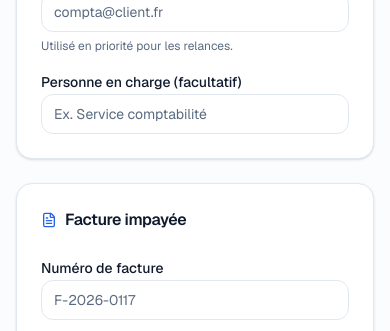
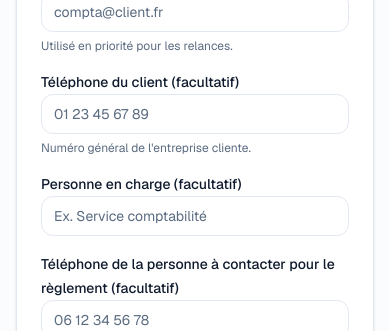
Before and after one commit to stunverse/CLAMECARE, a Next.js app: page /dossiers/nouveau in a window 390 px wide. Shown: the part 513-844 px from the top of the page. Built offline with nearby package versions, Linux system fonts and the light colour scheme; no server answers.

Commit message:
Ajouter téléphones du client et du payeur au dossier (revue humaine)
- Migration 0011: colonnes cases.debtor_phone et cases.payer_phone (appliquée)
- Champs dans le tunnel de création, parseur, createCase/updateCase, type
- Affichage dans le détail du dossier (Téléphone, Tél. règlement)

```diff
--- a/src/app/(app)/dossiers/[id]/page.tsx
+++ b/src/app/(app)/dossiers/[id]/page.tsx
@@ -312,7 +312,12 @@ function renderPage({
                   label="Comptabilité"
                   value={c.debtor_accounting_email}
                 />
+                <InfoRow label="Téléphone" value={c.debtor_phone} />
                 <InfoRow label="Contact" value={c.debtor_contact_name} />
+                <InfoRow
+                  label="Tél. règlement"
+                  value={c.payer_phone}
+                />
                 <InfoRow
                   label="Niveau de risque"
                   value={CASE_RISK_LABELS[c.risk_level]}
--- a/src/components/cases/case-form.tsx
+++ b/src/components/cases/case-form.tsx
@@ -166,11 +166,25 @@ export function CaseForm({
             placeholder="compta@client.fr"
             hint="Utilisé en priorité pour les relances."
           />
+          <Field
+            name="debtor_phone"
+            label="Téléphone du client (facultatif)"
+            type="tel"
+            placeholder="01 23 45 67 89"
+            hint="Numéro général de l'entreprise cliente."
+          />
+          <Field
+            name="debtor_contact_name"
+            label="Personne en charge (facultatif)"
+            placeholder="Ex. Service comptabilité"
+          />
           <div className="sm:col-span-2">
             <Field
-              name="debtor_contact_name"
-              label="Personne en charge (facultatif)"
-              placeholder="Ex. Service comptabilité"
+              name="payer_phone"
+              label="Téléphone de la personne à contacter pour le règlement (facultatif)"
+              type="tel"
+              placeholder="06 12 34 56 78"
+              hint="Utile en cas de revue humaine : la personne qui doit régler l'impayé."
             />
           </div>
         </CardContent>
--- a/src/lib/cases/actions.ts
+++ b/src/lib/cases/actions.ts
@@ -102,6 +102,8 @@ export async function createCase(
       debtor_email: input.debtor_email,
       debtor_accounting_email: input.debtor_accounting_email,
       debtor_contact_name: input.debtor_contact_name,
+      debtor_phone: input.debtor_phone,
+      payer_phone: input.payer_phone,
       invoice_number: input.invoice_number,
       invoice_date: input.invoice_date,
       due_date: input.due_date,
@@ -229,6 +231,8 @@ export async function updateCase(
       debtor_email: input.debtor_email,
       debtor_accounting_email: input.debtor_accounting_email,
       debtor_contact_name: input.debtor_contact_name,
+      debtor_phone: input.debtor_phone,
+      payer_phone: input.payer_phone,
       invoice_number: input.invoice_number,
       invoice_date: input.invoice_date,
       due_date: input.due_date,
--- a/src/lib/cases/demo.ts
+++ b/src/lib/cases/demo.ts
@@ -18,6 +18,8 @@ export const DEMO_CASES: Case[] = [
     debtor_accounting_email: "compta@studionova.fr",
     debtor_contact_name: "Service comptabilité",
     debtor_contact_email: null,
+    debtor_phone: null,
+    payer_phone: null,
     invoice_number: "F-2026-0117",
     invoice_date: "2026-06-15",
     due_date: "2026-07-15",
@@ -56,6 +58,8 @@ export const DEMO_CASES: Case[] = [
     debtor_accounting_email: null,
     debtor_contact_name: null,
     debtor_contact_email: null,
+    debtor_phone: null,
+    payer_phone: null,
     invoice_number: "2026-88",
     invoice_date: "2026-07-01",
     due_date: "2026-07-31",
@@ -93,6 +97,8 @@ export const DEMO_CASES: Case[] = [
     debtor_accounting_email: null,
     debtor_contact_name: null,
     debtor_contact_email: null,
+    debtor_phone: null,
+    payer_phone: null,
     invoice_number: null,
     invoice_date: null,
     due_date: null,
--- a/src/lib/cases/form.ts
+++ b/src/lib/cases/form.ts
@@ -10,6 +10,8 @@ export interface CaseFormInput {
   debtor_email: string | null;
   debtor_accounting_email: string | null;
   debtor_contact_name: string | null;
+  debtor_phone: string | null;
+  payer_phone: string | null;
   // Invoice
   invoice_number: string | null;
   invoice_date: string | null;
@@ -45,6 +47,8 @@ export function parseCaseForm(formData: FormData): CaseFormInput {
     debtor_email: clean(formData.get("debtor_email")),
     debtor_accounting_email: clean(formData.get("debtor_accounting_email")),
     debtor_contact_name: clean(formData.get("debtor_contact_name")),
+    debtor_phone: clean(formData.get("debtor_phone")),
+    payer_phone: clean(formData.get("payer_phone")),
     invoice_number: clean(formData.get("invoice_number")),
     invoice_date: clean(formData.get("invoice_date")),
     due_date: clean(formData.get("due_date")),
--- a/src/lib/claimguard/types.ts
+++ b/src/lib/claimguard/types.ts
@@ -47,6 +47,8 @@ export interface Case {
   debtor_accounting_email: string | null;
   debtor_contact_name: string | null;
   debtor_contact_email: string | null;
+  debtor_phone: string | null;
+  payer_phone: string | null;
 
   invoice_number: string | null;
   invoice_date: string | null;
```
Also changed, not shown: 1 other file (tests, documents, lock files or other folders).
